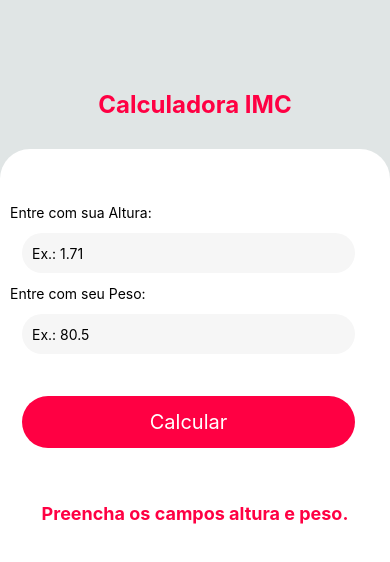
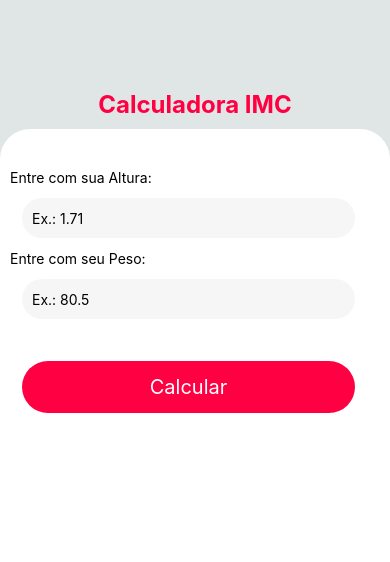
Before and after one commit to yeranarraila/calculadoraimc, a React Native app: screen / in a window 390 px wide. Shown: the top 562 px of the page. Built offline with nearby package versions, Linux system fonts and the light colour scheme.

Commit message:
Add files via upload

```diff
--- a/src/components/Form/ResultadoIMC/index.js
+++ b/src/components/Form/ResultadoIMC/index.js
@@ -19,20 +19,15 @@ export default function ResultadoIMC(resultado){
     return(
         <View style={styles.resultImc}>
             <View style={styles.boxShared}>
-                {
-                    resultado.valorResultado != null ?
+                <Text style={styles.informacao}>{resultado.mensagemResultado}</Text>
+                <Text style={styles.nroImc}>{resultado.valorResultado}</Text>
                     <TouchableOpacity
                         style={styles.botaoShared}
                         onPress={onShare}
                     >
                         <Text style={styles.textShared}>Share</Text>
                     </TouchableOpacity>
-                    :
-                    <View/>
-                }
             </View>
-            <Text style={styles.informacao}>{resultado.mensagemResultado}</Text>
-            <Text style={styles.nroImc}>{resultado.valorResultado}</Text>
         </View>
     );
 }
--- a/src/components/Form/index.js
+++ b/src/components/Form/index.js
@@ -46,12 +46,22 @@ export default function Form(){
 
     function calculaIMC(){
         validaIMCValues();
-        return setImc((peso/(altura*altura)).toFixed(2));
+        if(altura != null && peso != null){
+            //formatar peso e altura para que fiquem com .
+            let alturaFormatada = altura.replace(",",".");
+            let pesoFormatado = peso.replace(",",".");
+            setImc((pesoFormatado/(alturaFormatada*alturaFormatada)).toFixed(2));
+        }
+
+        return imc;
     }
 
     return(
-        <Pressable onPress={Keyboard.dismiss} style={styles.formContext}>
-            <View style={styles.formulario}>
+        <View style={styles.formContext}>
+
+            { imc == null ?
+
+            <Pressable onPress={Keyboard.dismiss} style={styles.formulario}>
                 <Text>Entre com sua Altura:</Text>
                 <Text style={styles.errorMessage}>{msgErro}</Text>
                 <TextInput
@@ -76,11 +86,21 @@ export default function Form(){
                 >
                     <Text style={styles.textButtonCalc}>{textButton}</Text>
                 </TouchableOpacity>
-            </View>
-            <ResultadoIMC
-                mensagemResultado={msg}
-                valorResultado = {imc}
-            />
-        </Pressable>
+            </Pressable>
+            :
+                <View style={styles.exibeImc}>
+                    <ResultadoIMC
+                        mensagemResultado={msg}
+                        valorResultado = {imc}
+                    />
+                     <TouchableOpacity
+                        style={styles.buttonCalc}
+                        onPress= {() => calculaIMC()}
+                    >
+                    <Text style={styles.textButtonCalc}>{textButton}</Text>
+                    </TouchableOpacity>
+                </View>
+            }
+        </View>
     );
 }
--- a/src/components/Form/styles.js
+++ b/src/components/Form/styles.js
@@ -2,20 +2,15 @@ import {StyleSheet} from "react-native";
 
 const styles = StyleSheet.create({
     formContext: {
-        width:"100%",
-        height:"100%",
-        justifyContent:"space-around",
-        bottom:0,
+        flex:1,
         backgroundColor:"#ffffff",
-        marginTop:20,
-        paddingTop:15,
+        alignItems:"center",
+        paddingTop:30,
         borderTopLeftRadius:30,
         borderTopRightRadius:30,
     },
     formulario: {
        width:"100%",
-       height:"auto",
-       marginTop:30,
        padding:10,
     },
     formInput:{
@@ -47,6 +42,10 @@ const styles = StyleSheet.create({
         color:"red",
         paddingLeft:20,
     },
+    exibeImc:{
+        width:"100%",
+        height:"50%",
+    },
 
 });
 
```
